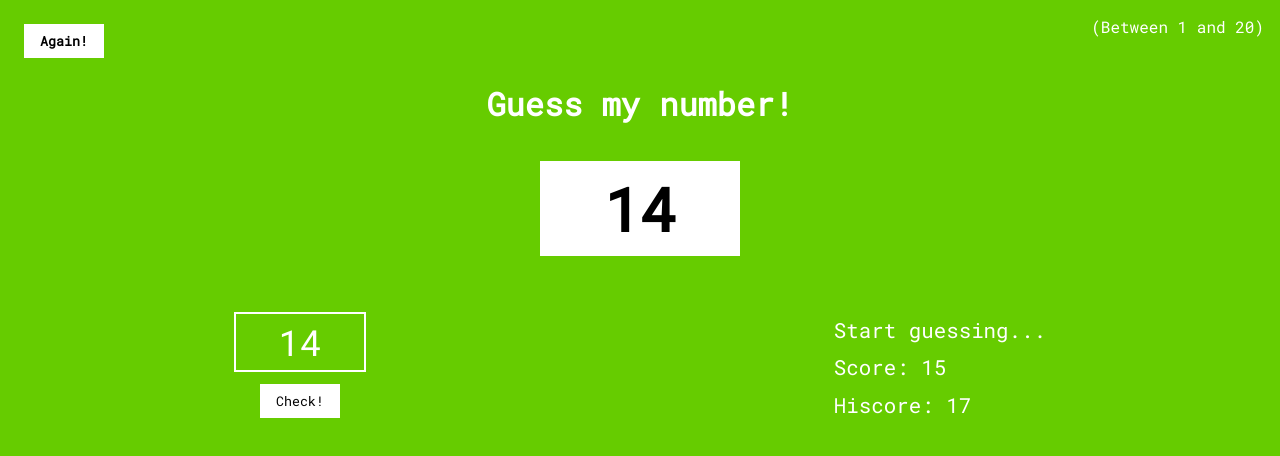
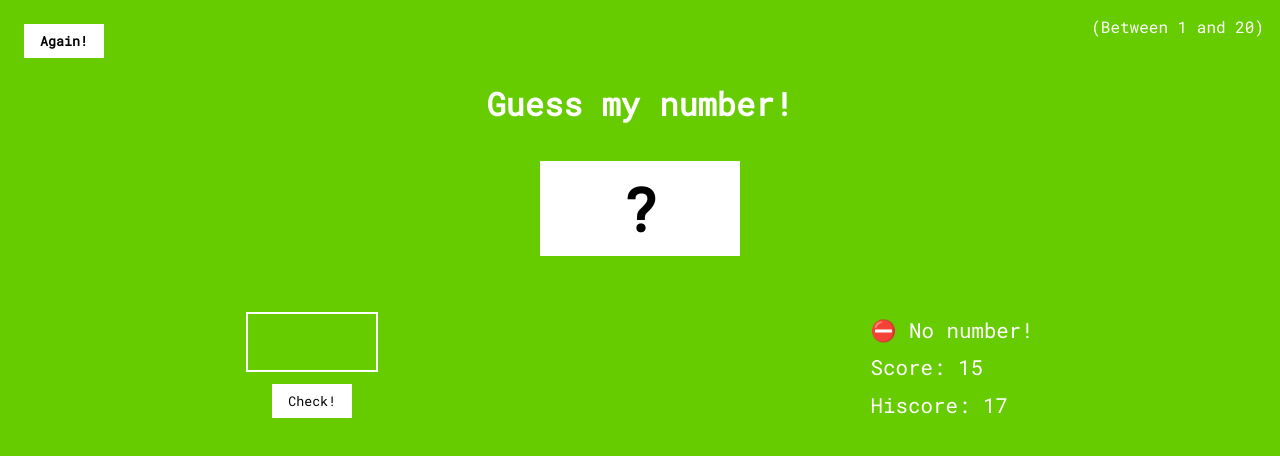
Before and after one commit to Brian-KK/Guess-game, a plain HTML site: page index.html in a window 1280 px wide. Both pictures are taken after a click on the button "Check!". Drawn offline with Linux system fonts and the light colour scheme.

Commit message:
Added input/checkBtn functionality

```diff
--- a/index.html
+++ b/index.html
@@ -13,11 +13,11 @@
     <button class="againBtn">Again!</button>
     <p class="gameCondition">(Between 1 and 20)</p>
     <h1 class="header">Guess my number!</h1>
-    <h3 class="number">14</h3>
+    <h3 class="number">?</h3>
   </div>
   <div class="bottom-section">
     <div class="input">
-      <input type="text" value="14">
+      <input type="text" class="inputValue">
       <button class="checkBtn">Check!</button>
     </div>
     <div class="results">
--- a/script.js
+++ b/script.js
@@ -1,3 +1,12 @@
 'use strict'
 
-console.log(document.querySelector('.message').textContent)
+const checkBtn = document.querySelector('.checkBtn')
+
+checkBtn.addEventListener('click', () => {
+  const input = Number(document.querySelector('.inputValue').value)
+  if(!input){
+    document.querySelector('.message').textContent = '⛔️ No number!'
+  } else {
+    document.querySelector('.message').textContent = `You have guessed ${input}..`
+  }
+})
```
